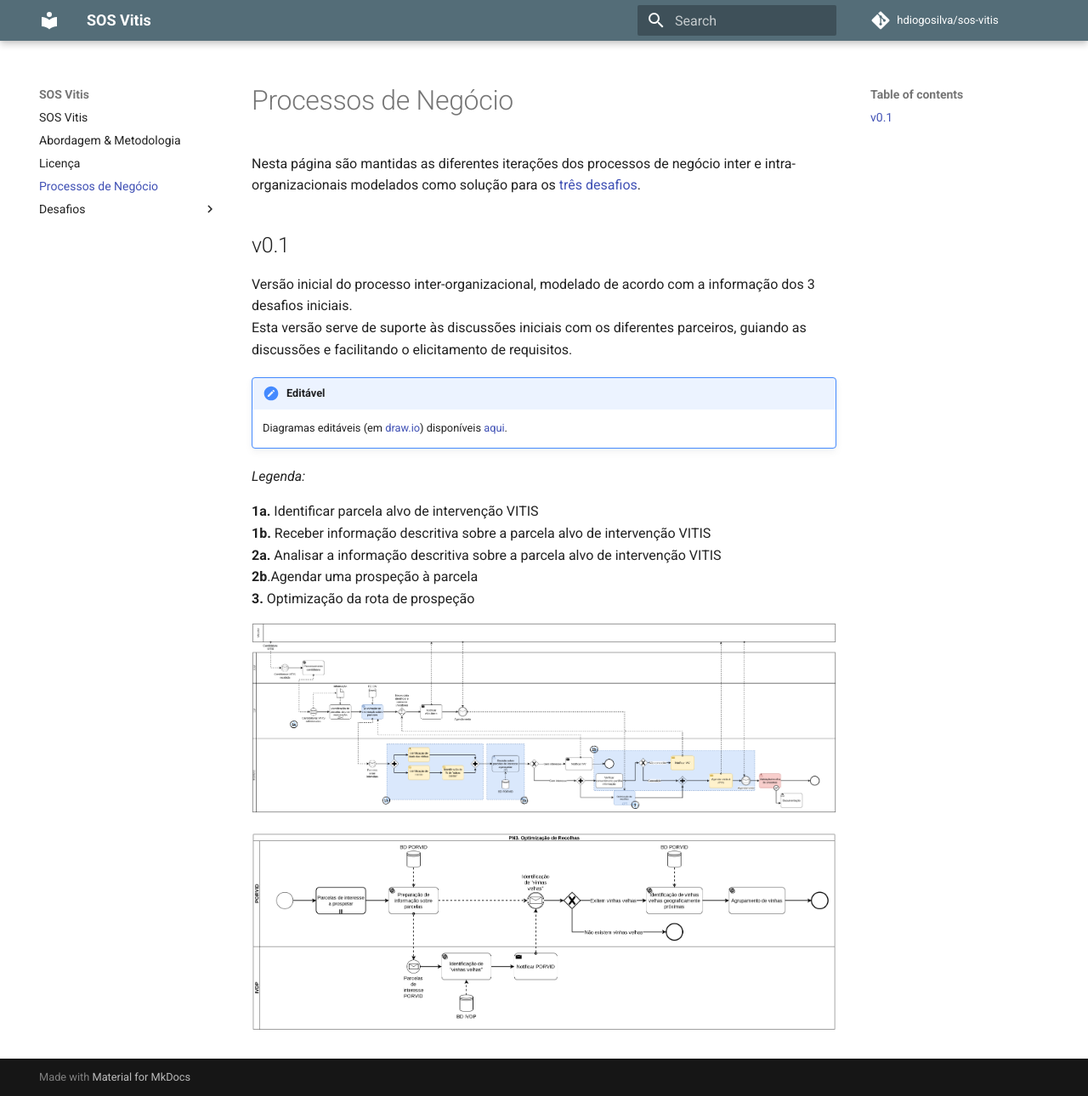
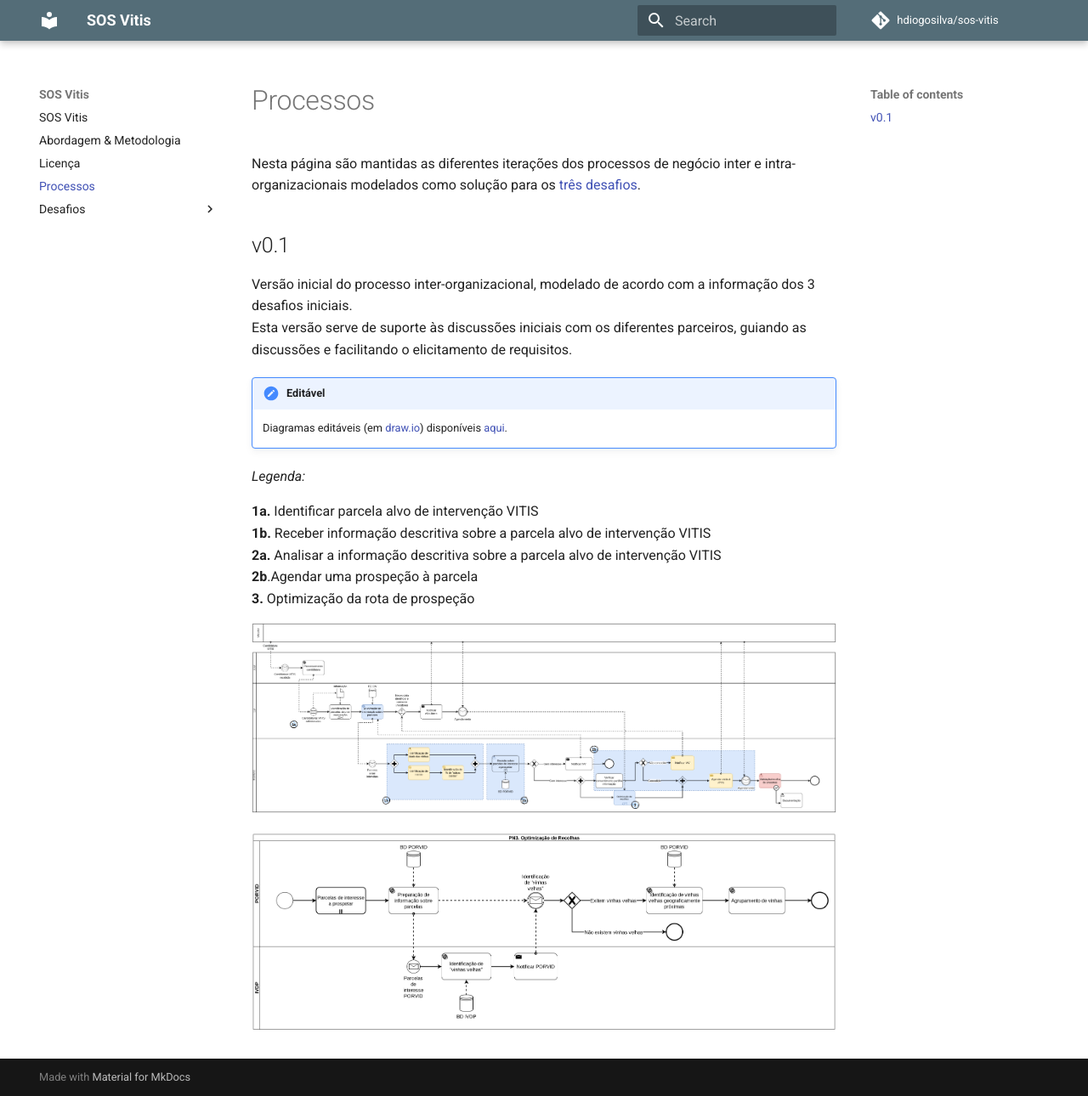
Before and after one commit to hdiogosilva/sos-vitis, an MkDocs documentation site: the page built from docs/processo.md, in a window 1280 px wide and 1290 px high. Shown: the whole window at 85% size. Built offline with MkDocs 1.6.1 and Material for MkDocs 9.7.7, drawn with Linux system fonts in a browser that asks for light colours; comment, search, counter and statistics services are not loaded.

Commit message:
rename page Processo

```diff
--- a/docs/processo.md
+++ b/docs/processo.md
@@ -1,8 +1,8 @@
 ---
-title: Processos de Negócio
+title: Processos
 ---
 
-# Processos de Negócio
+# Processos
 
 Nesta página são mantidas as diferentes iterações dos processos de negócio inter e intra-organizacionais modelados como solução para os [três desafios](/#desafios).
 
```
